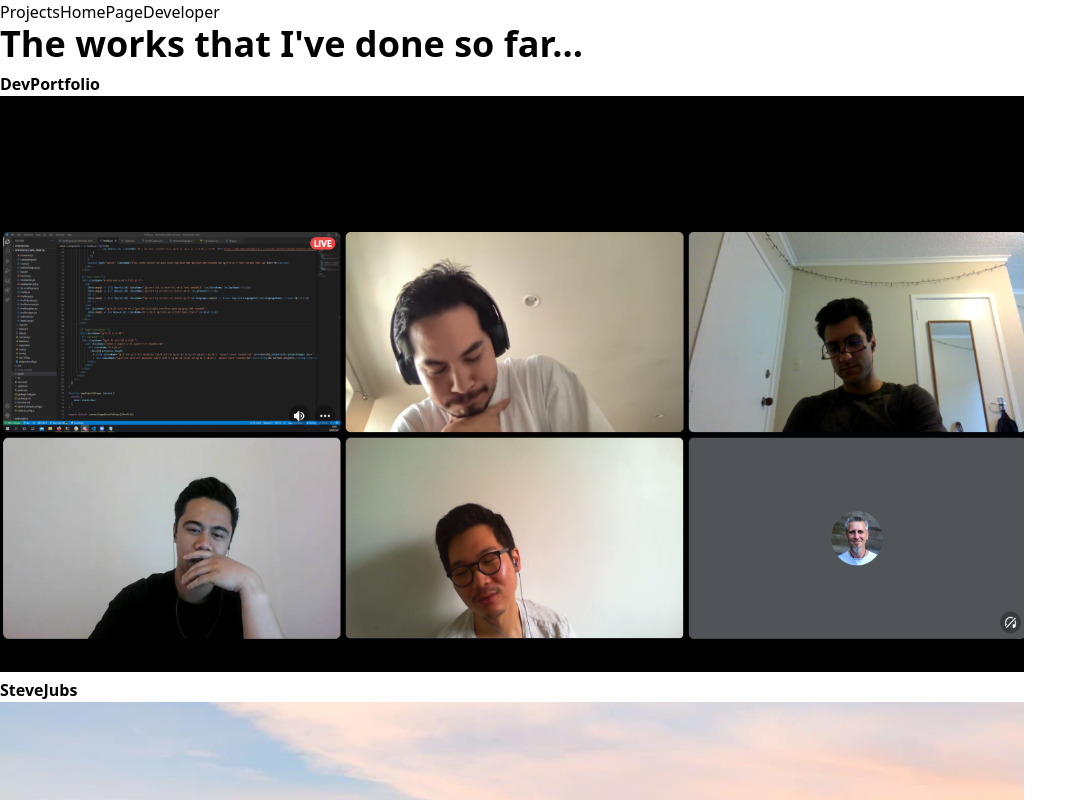
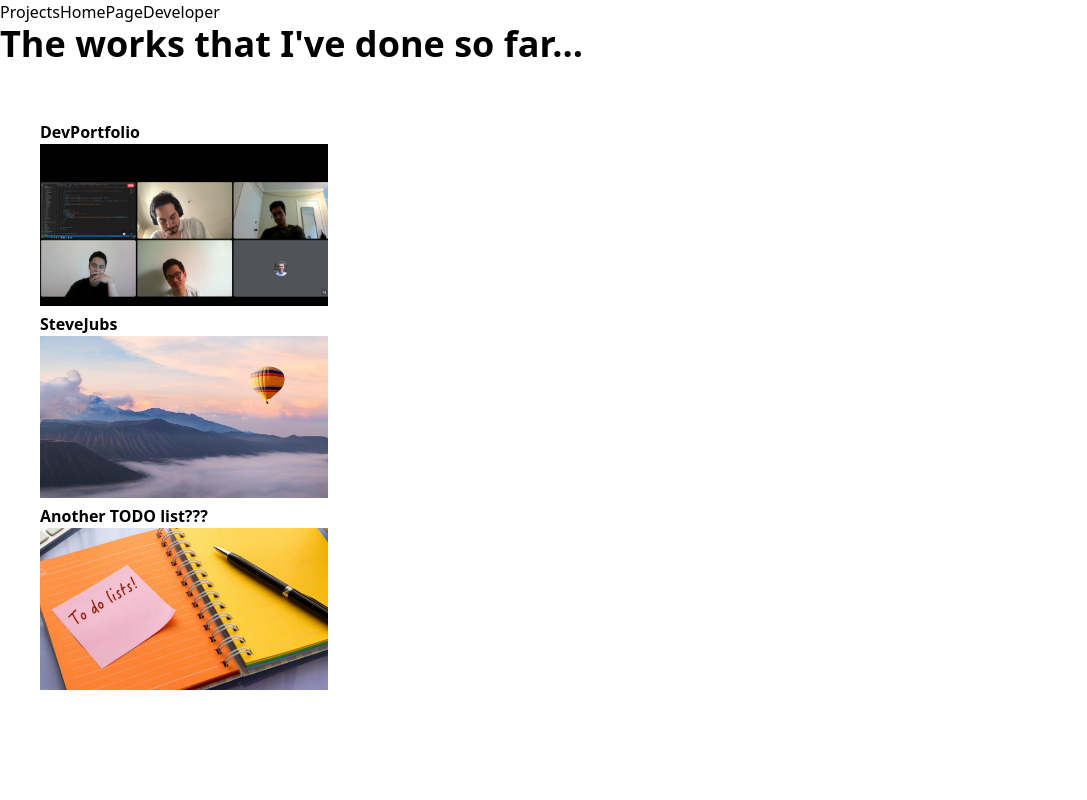
Before and after one commit to steve-kim-96/SteveJubs, a Next.js app: page /projects in a window 1280 px wide. Shown: the top 800 px of the page, without its empty margins (0-1087 px from the left). Built offline with nearby package versions, Linux system fonts and the light colour scheme.

Commit message:
applying and trying some tailwind style on components

```diff
--- a/components/PageList/index.tsx
+++ b/components/PageList/index.tsx
@@ -11,6 +11,7 @@ export interface Props {
 const PageList = ({ items = [] }: Props) => {
   const { pathname } = useRouter()
   return (
+    <div className="w-full grid xl:grid-cols-4 lg:grid-cols-3 gap-4 gap-x-4 rounded-md lg:px-6 xl:px-10 lg:mt-14">
     <ul>
       {items.map(item =>
           <li key={item.id}>
@@ -23,6 +24,7 @@ const PageList = ({ items = [] }: Props) => {
           </li>
       )}
     </ul>
+    </div>
   )
 }
 
```
Also changed, not shown: 1 other file (tests, documents, lock files or other folders). Lines whose indentation alone changed are shown as unchanged.
